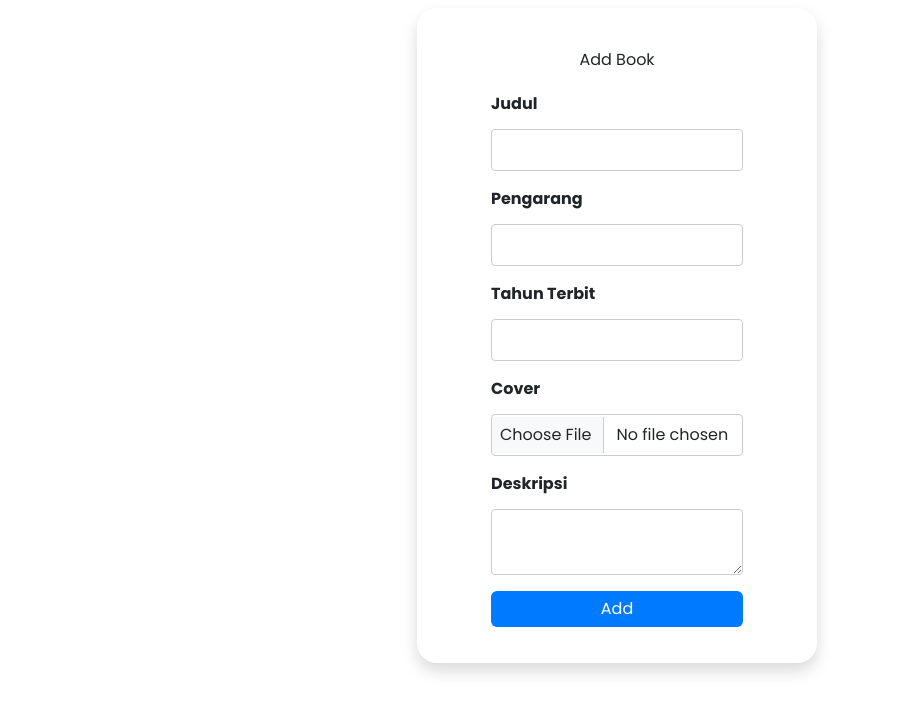
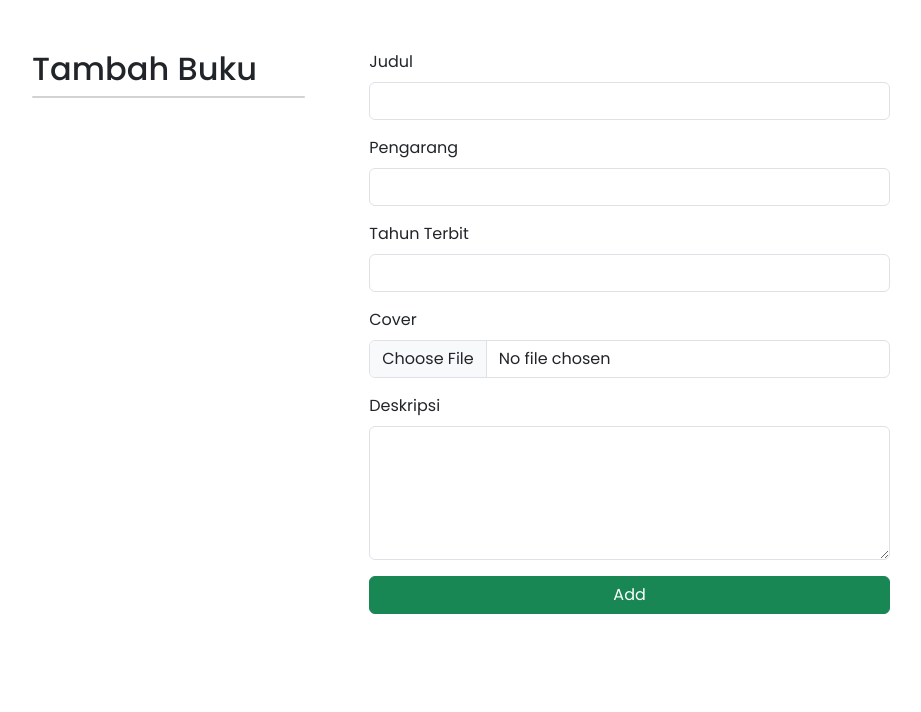
Before and after one commit to yusrilprayoga-code/Rent-Books, a Vue app: page /#/books/addbook in a window 1280 px wide. Shown: the top 712 px of the page, without its empty margins (33-954 px from the left). Built offline with nearby package versions, Linux system fonts and the light colour scheme.

Commit message:
update dashboard

```diff
--- a/src/App.vue
+++ b/src/App.vue
@@ -17,7 +17,7 @@ export default {
   name: "App",
   data() {
     return {
-      loggedIn: null
+      loggedIn: false
     };
   },
   methods: {
--- a/src/components/BookCard.vue
+++ b/src/components/BookCard.vue
@@ -4,13 +4,13 @@
             <div class="spinner-border text-primary align-content-center justify-content-center" role="status"></div>
         </div>
         <div v-else class="row">
-            <div v-for="book in books" :key="book.id" class="col-md-3">
-                <div class="card mb-3">
-                    <img :src="`http://127.0.0.1:8000/storage/cover/` + book.cover" height="400px" alt="">
+            <div v-for="(book, index) in books" :key="book.id" class="col-md-3">
+                <div v-if="index < limit" class="card mb-3">
+                    <img :src="`http://127.0.0.1:8000/storage/cover/` + book.cover" height="300px" alt="">
                     <div class="card-body">
-                        <h5 class="card-title">{{ book.title }}</h5>
+                        <h6 class="card-title">{{ book.title }}</h6>
                         <p class="card-text">{{ book.author }}</p>
-                        <a class="btn btn-primary">Description</a>
+                        <a class="btn btn-sm btn-success">Description</a>
                     </div>
                 </div>
             </div>
@@ -23,6 +23,7 @@ import axios from "axios";
 
 export default {
     name: 'BookCard',
+    props: ['limit'],
     data() {
         return {
             loading: false,
--- a/src/components/RentTable.vue
+++ b/src/components/RentTable.vue
@@ -24,17 +24,17 @@
                         <td>{{ formatDate(rental.created_at) }}</td>
                         <td>{{ formatDate(rental.updated_at) }}</td>
                         <td>
-                            <div v-if="rental.status == 'Dikembalikan'" class="btn btn-success">
+                            <div v-if="rental.status == 'Dikembalikan'" class="btn btn-sm btn-success">
                                 <i class="bx bx-check-circle"></i>{{ rental.status }}
                             </div>
-                            <div v-if="rental.status == 'Dipinjam'" class="btn btn-warning">
+                            <div v-if="rental.status == 'Dipinjam'" class="btn btn-sm btn-warning">
                                 <i class="bx bx-loader"></i>{{ rental.status }}
                             </div>
                         </td>
                         <td>
                             <div class="btn-group">
-                                <button class="btn btn-success" :disabled="rental.status == 'Dikembalikan'">Selesai</button>
-                                <button class="btn btn-danger" :disabled="rental.status == 'Dipinjam'">Hapus</button>
+                                <button class="btn btn-sm btn-success" :disabled="rental.status == 'Dikembalikan'">Selesai</button>
+                                <button class="btn btn-sm btn-danger" :disabled="rental.status == 'Dipinjam'">Hapus</button>
                             </div>
                         </td>
                     </tr>
--- a/src/components/sidebar.vue
+++ b/src/components/sidebar.vue
@@ -57,9 +57,9 @@ const toggleMenu = () => {
 
   const data = reactive({
     User: "",
-    logout() {
-      localStorage.removeItem("token");
-    },
+    // logout() {
+    //   localStorage.removeItem("token");
+    // },
   });
 
 
@@ -91,6 +91,9 @@ const logout = async () => {
     localStorage.removeItem("token");
     loginAuth.value = false;
     window.location.href = "#/login";
+    setTimeout(() => {
+      window.location.reload();
+    }, 1);
   } catch (error) {
     console.log(error);
   }
--- a/src/router/index.js
+++ b/src/router/index.js
@@ -3,7 +3,7 @@ import HomeView from '../views/HomeView.vue'
 import LoginView from "../views/LoginView.vue"
 import BookView from "../views/BookView.vue"
 import RentView from "../views/RentView.vue"
-import addbook from "../views/addbook.vue"
+import AddBook from "../views/AddBook.vue"
 
 const routes = [
   {
@@ -28,8 +28,8 @@ const routes = [
   },
   {
     path: '/books/addbook',
-    name: 'addbook',
-    component: addbook
+    name: 'AddBook',
+    component: AddBook
   },
 ]
 
--- a/src/views/BookView.vue
+++ b/src/views/BookView.vue
@@ -1,11 +1,11 @@
 <template>
   <div class="home">
     <h2 class="text-center">Koleksi Buku</h2>
-    <router-link to="/books/addbook" class="btn btn-success">
+    <router-link to="/books/addbook" class="btn btn-outline-success">
       <i class="bx bx-plus"></i>
       <span class="text">Tambah Buku</span>
     </router-link>
-    <BookCard />
+    <BookCard limit="10"/>
   </div>
 </template>
 
--- a/src/views/LoginView.vue
+++ b/src/views/LoginView.vue
@@ -2,7 +2,7 @@
   <div class="container">
     <div class="row justify-content-center">
       <div class="col-xl-10 col-lg-12 col-md-9">
-        <div class="card o-hidden border-0 shadow-lg my-5 bg-light">
+        <div class="card o-hidden border-0 shadow my-5 bg-light">
           <div class="card-body p-0">
             <div class="row">
               <div class="col-lg-6 d-none d-lg-block bg-login-image"></div>
@@ -15,12 +15,12 @@
                   <form @submit.prevent="login">
                     <div class="mb-3">
                       <label for="email" class="form-label">Email </label>
-                      <input v-model="email" type="email" class="form-control" id="email"
+                      <input v-model="email" type="email" class="form-control" id="email" required
                         placeholder="Masukkan email..." />
                     </div>
                     <div class="mb-3">
                       <label for="password" class="form-label">Password</label>
-                      <input type="password" v-model="password" class="form-control" id="password"
+                      <input type="password" v-model="password" class="form-control" id="password" required
                         placeholder="Masukkan password..." />
                     </div>
                     <div class="d-grid gap-2">
@@ -57,9 +57,6 @@ export default {
 
   methods: {
     login() {
-      if (this.email === "" || this.password === "") {
-        return;
-      }
       axios
         .post("http://127.0.0.1:8000/api/login", {
           email: this.email,
--- a/src/views/addbook.vue
+++ b/src/views/addbook.vue
@@ -1,42 +1,40 @@
-<!-- eslint-disable vue/multi-word-component-names -->
 <template>
-  <div class="form mt-2 shadow">
-    <div class="title text-center">Add Book</div>
+  <div class="home">
+    <div class="row justify-content-start">
+      <div class="col-3">
+        <h2>Tambah Buku</h2>
+        <div class="card">
+          <img v-if="preview" :src="preview" height="400px" alt="preview">
+        </div>
+      </div>
+      <div class="col-9">
         <form class="form-input" @submit.prevent="addbook()">
-      <!-- <input type="hidden" name="id" v-model="id" /> -->
           <div class="input mb-3">
             <label for="title" class="form-label">Judul</label>
-        <input type="text" id="title" class="form-control" v-model="title" />
+            <input type="text" id="title" class="form-control" v-model="title" required />
           </div>
           <div class="input mb-3">
             <label for="author" class="form-label">Pengarang</label>
-        <input type="text" id="author" class="form-control" v-model="author" />
+            <input type="text" id="author" class="form-control" v-model="author" required/>
           </div>
           <div class="input mb-3">
             <label for="year" class="form-label">Tahun Terbit</label>
-        <input type="text" id="year" class="form-control" v-model="year" />
+            <input type="text" id="year" class="form-control" v-model="year" required/>
           </div>
           <div class="input mb-3">
             <label for="image" class="form-label">Cover</label>
-          <input type="file" class="form-control" id="image" @change="handleFileChange" />
+            <input type="file" class="form-control" id="image" @change="handleFileChange" required/>
           </div>
           <div class="input mb-3">
             <label for="desc" class="form-label">Deskripsi</label>
-          <textarea id="desc" class="form-control" v-model="deskripsi"></textarea>
+            <textarea id="desc" class="form-control" rows="5" v-model="deskripsi" required></textarea>
           </div>
-        <!-- <div class="input mb-3">
-          <label for="status" class="form-label">Status</label>
-          <select class="form-select" v-model="selectedStatus" aria-label="Default select example">
-            <option selected disabled>Select Status</option>
-            <option value="1">Success</option>
-            <option value="2">Peminjaman</option>
-            <option value="3">Dipinjam</option>
-          </select>
-        </div> -->
           <div class="input mb-3 d-grid">
-        <button type="submit" class="btn btn-primary">Add</button>
+            <button type="submit" class="btn btn-success">Add</button>
           </div>
         </form>
+      </div>
+    </div>
   </div>
 </template>
 
@@ -48,11 +46,13 @@ const title = ref("");
 const author = ref("");
 const year = ref("");
 const cover = ref("");
+const preview = ref("");
 const deskripsi = ref("");
 
 const handleFileChange = async (e) => {
   console.log(e.target.files[0]);
   cover.value = e.target.files[0];
+  preview.value = URL.createObjectURL(e.target.files[0]);
 };
 
 const addbook = async () => {
@@ -80,7 +80,9 @@ const addbook = async () => {
   } catch (error) {
     console.error("Error adding book:", error);
   }
+  setTimeout(() => {
     window.location.href = "#/books";
+  }, 1000);
 };
 
 
@@ -88,42 +90,7 @@ const addbook = async () => {
 
 <style>
 .form-input {
-  width: 70%;
-  margin: 0 auto;
-}
-
-.form {
-  width: fit-content;
-  padding: 20px;
-  position: relative;
-  align-items: center;
-  margin: 0 auto;
-  border-radius: 20px;
-  background-color: #fff;
-  box-shadow: 0 0 10px rgba(0, 0, 0, 0.1);
-}
-
-.form-label {
-  font-weight: bold;
-}
-
-.form-control {
-  width: 100%;
-  padding: 8px;
-  margin-top: 5px;
-  margin-bottom: 15px;
-  border: 1px solid #ccc;
-  border-radius: 4px;
-  box-sizing: border-box;
-}
-
-.btn-primary {
-  background-color: #007bff;
-  color: #fff;
-  border: none;
-}
-
-.btn-primary:hover {
-  background-color: #0056b3;
+  width: 60%;
+  margin-left: 40px;
 }
 </style>
```
Also changed, not shown: src/views/HomeView.vue (+47 -17 lines). Lines whose indentation alone changed are shown as unchanged.
